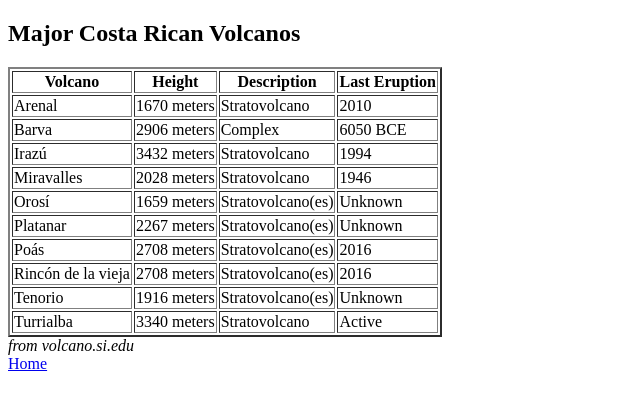
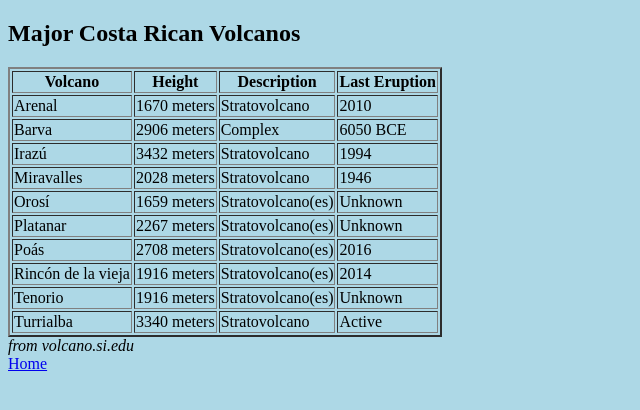
Before and after one commit to ldain281/ldain281.github.io, a plain HTML site: page table.html in a window 1280 px wide. Shown: the whole page, without its empty margins (0-640 px from the left). Drawn offline with Linux system fonts and the light colour scheme.

Commit message:
added initial stylesheet and links

```diff
--- /dev/null
+++ b/styles.css
@@ -0,0 +1,4 @@
+body {
+
+	background-color: lightblue
+}
--- a/table.html
+++ b/table.html
@@ -1,7 +1,8 @@
 <!DOCTYPE html>
 <html>
 <head>
-	<title></title>
+	<title>List of Costa Rican Volcanos</title>
+  <link rel="stylesheet" type="text/css" href="styles.css">
 </head>
 <body>
 <h2>Major Costa Rican Volcanos</h2>
@@ -56,9 +57,9 @@
   </tr>
            <tr>
     <td>Rinc&#243;n de la vieja</td>
-    <td>2708 meters</td>
+    <td>1916 meters</td>
     <td>Stratovolcano(es)</td>
-	<td>2016</td>
+	<td>2014</td>
   </tr>
              <tr>
     <td>Tenorio</td>
```
Also changed, not shown: index.html (+2 -1 lines).
